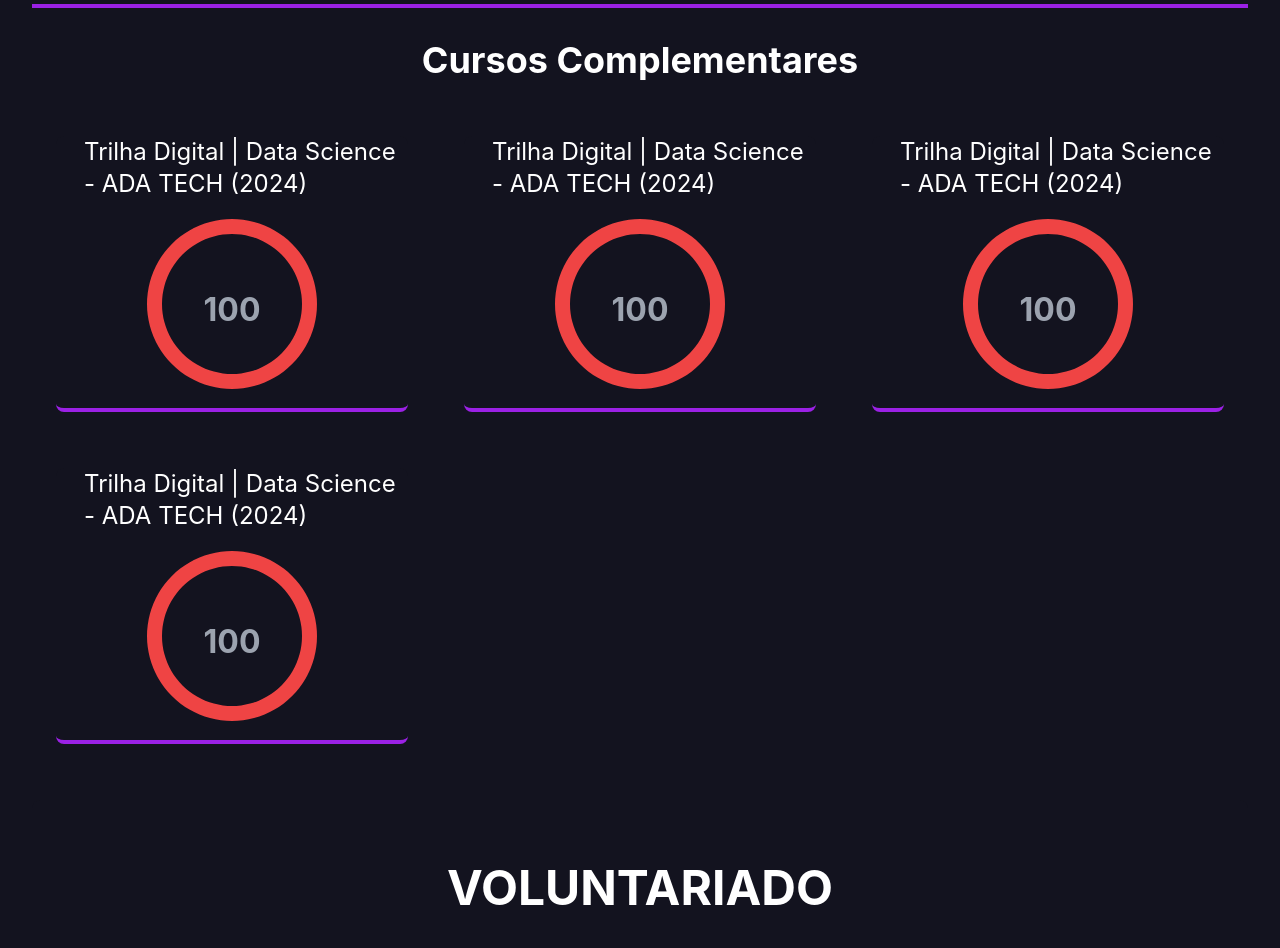
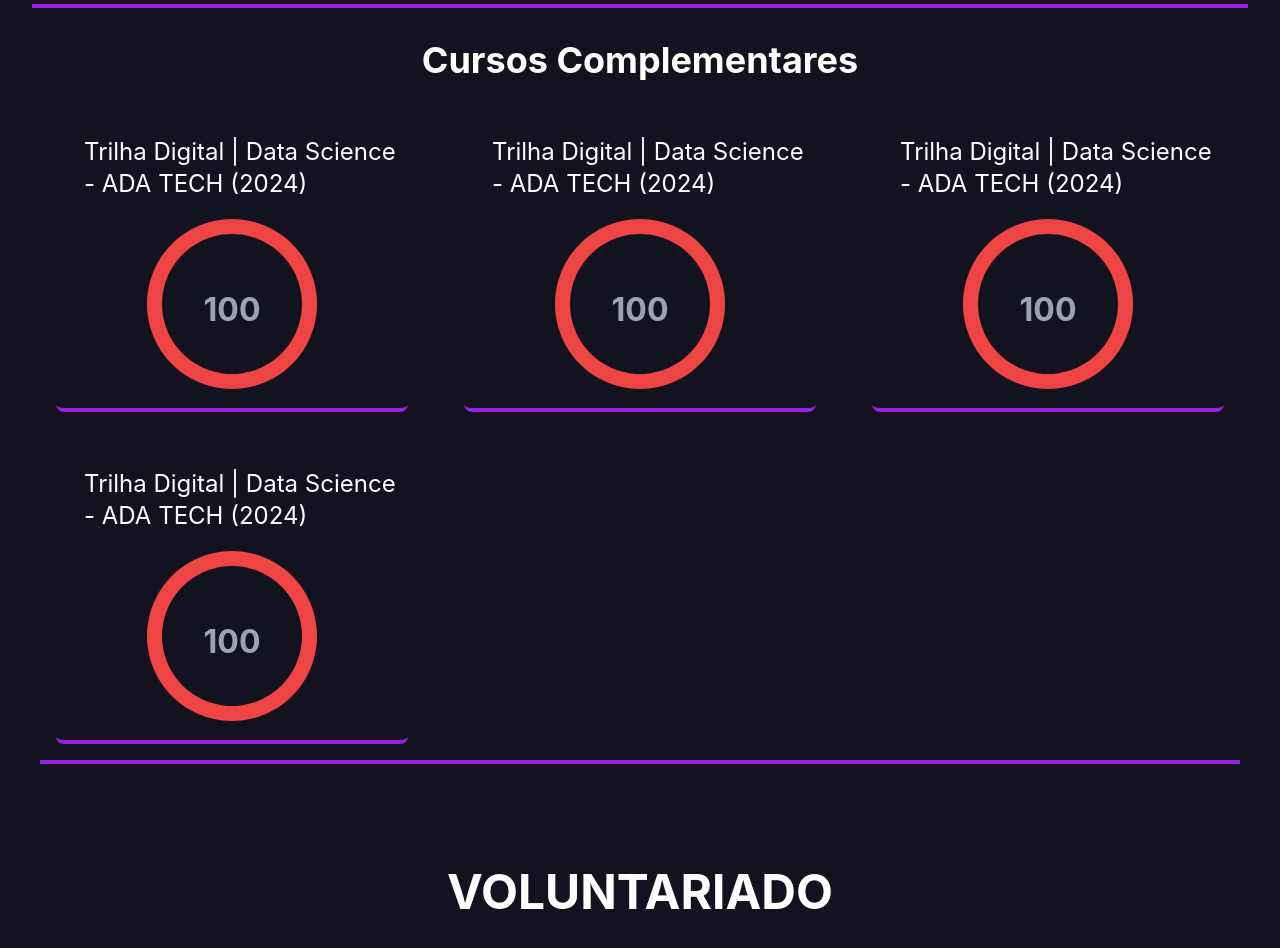
Before and after one commit to MatheusSouzaRodrigues235/Portifolio, a React (Vite) app: page / in a window 1280 px wide. Shown: the part 2120-3068 px from the top of the page. Built offline with nearby package versions, Linux system fonts and the light colour scheme.

Commit message:
:recycle: refactor: Adiciona borda ao contêiner principal da seção Cursos para melhor destaque

```diff
--- a/src/components/cursos.tsx
+++ b/src/components/cursos.tsx
@@ -13,7 +13,7 @@
     <>
       <h1 className="text-center text-4xl font-bold ">Cursos Complementares</h1>
 
-      <div id="main" className="grid grid-cols-1 md:grid-cols-2 lg:grid-cols-3 gap-6 m-10">
+      <div id="main" className="grid grid-cols-1 md:grid-cols-2 lg:grid-cols-3 gap-6 m-10 border-b-4 border-[#9B21E5]">
 
         <div className="bg-[#13131F] rounded-lg m-4  place-items-center border-b-4 border-[#9B21E5] ">
           <div className=" grid grid-rows  ">
```
